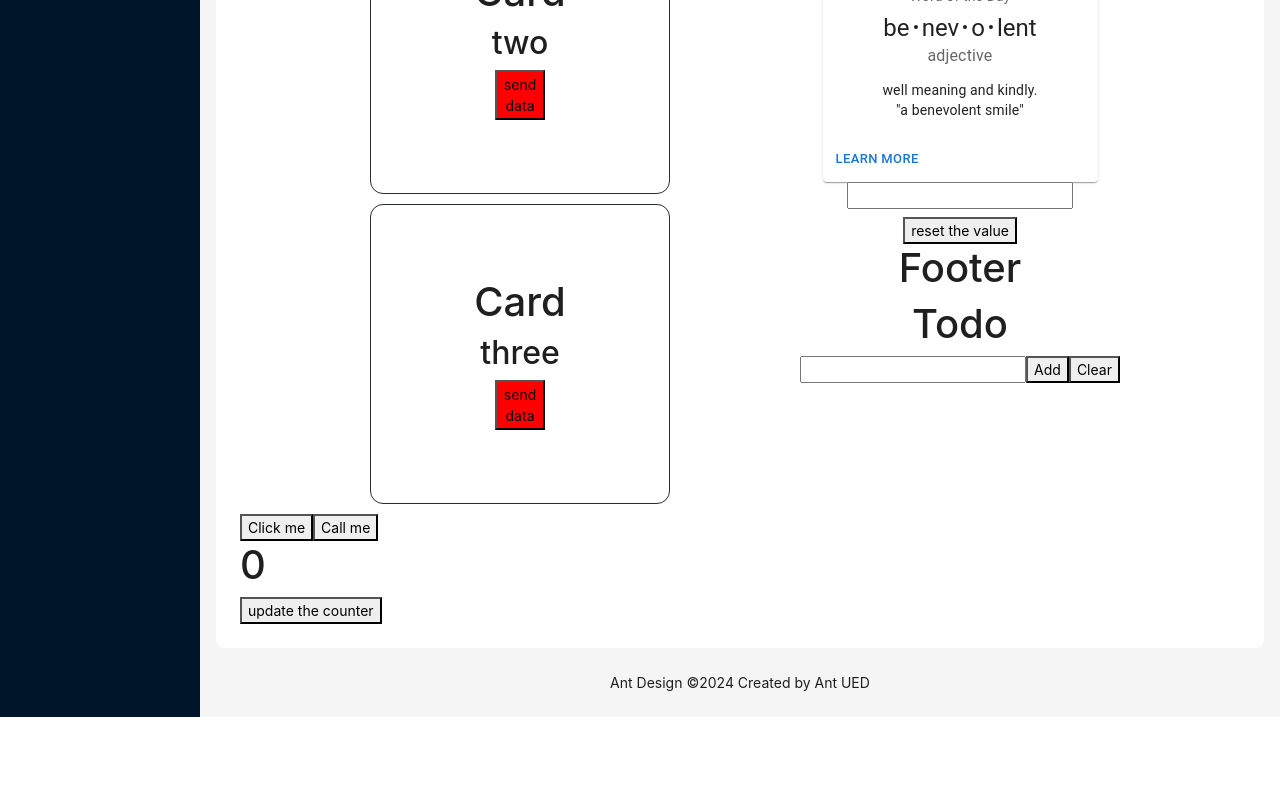
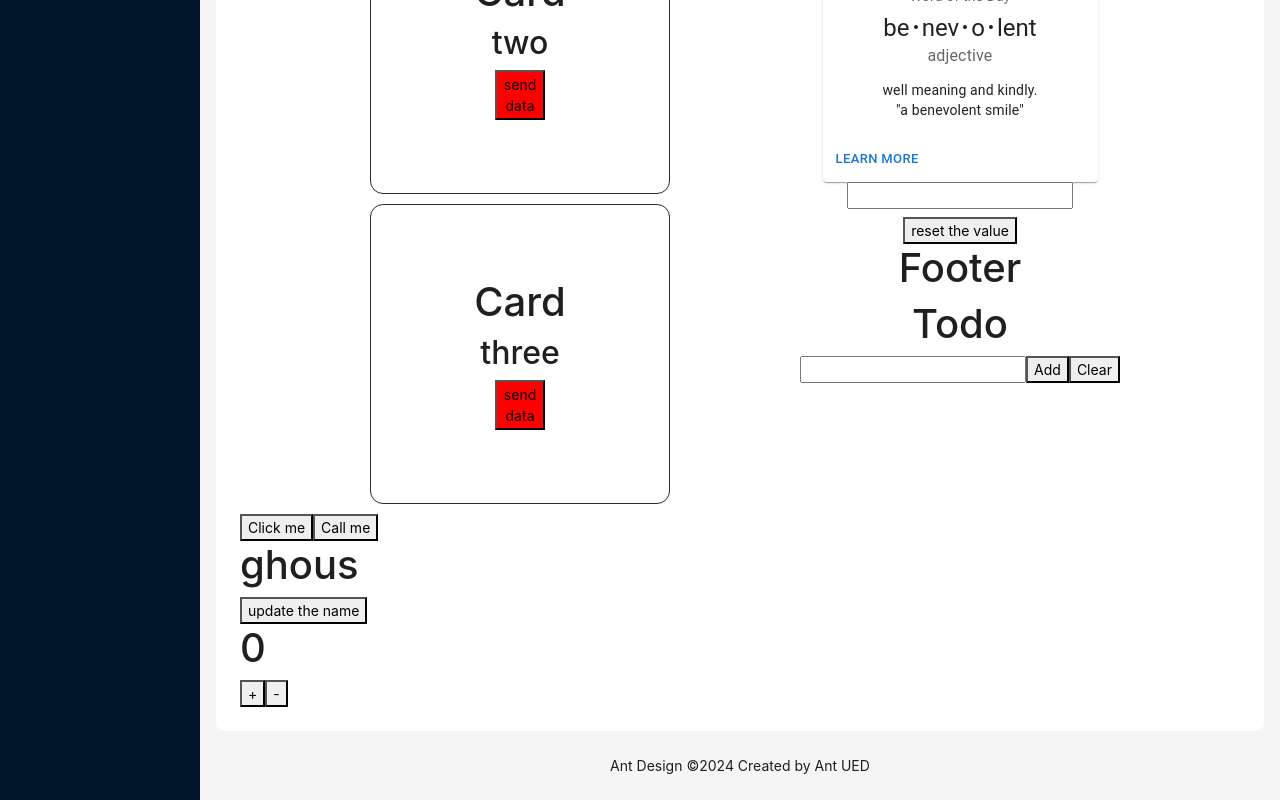
Before and after one commit to SyedGulzar786/react2, a React (Create React App) app: page / in a window 1280 px wide. Shown: the part 1014-1814 px from the top of the page. Before the commit the page ends 1731 px from the top, so only its background shows below. Built offline with nearby package versions, Linux system fonts and the light colour scheme.

Commit message:
exploring useEffect and practicing its use cases

```diff
--- a/src/components/ant_layout.jsx
+++ b/src/components/ant_layout.jsx
@@ -1,5 +1,5 @@
 "use client";
-import React, { useState } from 'react';
+import React, { useEffect, useState } from 'react';
 import {
   DesktopOutlined,
   FileOutlined,
@@ -36,6 +36,19 @@ const Layouti = ({ children }) => {
     token: { colorBgContainer, borderRadiusLG },
   } = theme.useToken();
   const [counter,setCounter] = useState(0)
+  const [value,setValue] = useState("ghous")
+  useEffect(() => {
+    console.log("use effect with passing empty array as second argument","1")
+  },[])
+  useEffect(() => {
+    console.log("use effect without passing empty array as second argument","2")
+  })
+  useEffect(() => {
+    console.log("use effect with passing a state(counter) to an empty array as second argument","3")
+  },[counter])
+  useEffect(() => {
+    console.log("use effect with passing a state(value) to an empty array as second argument","4")
+  },[value])
   return (
     <Layout
       style={{
@@ -77,8 +90,11 @@ const Layouti = ({ children }) => {
             }}
           >
             {children}
+            <h1>{value}</h1>
+            <button onClick={() => setValue("ahmed")}>update the name</button>
             <h1>{counter}</h1>
-            <button onClick={() => setCounter(counter+1)} >update the counter</button>
+            <button onClick={() => setCounter(counter+1)} >+</button>
+            <button onClick={() => setCounter(counter-1)} >-</button>
           </div>
         </Content>
         <Footer
```
